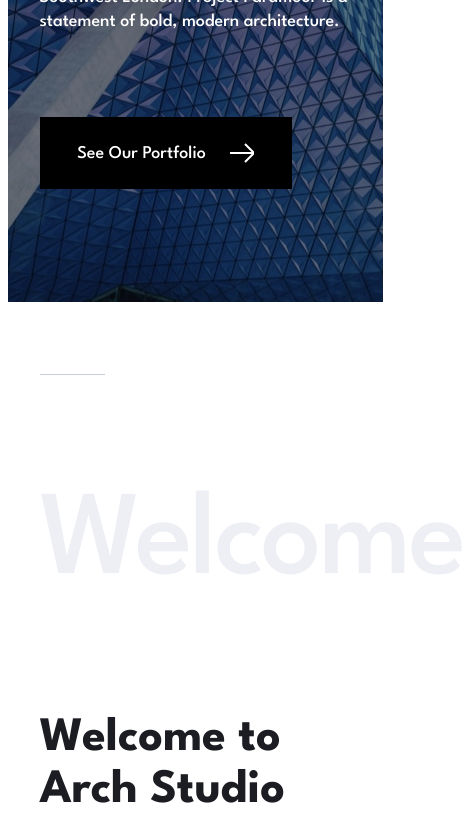
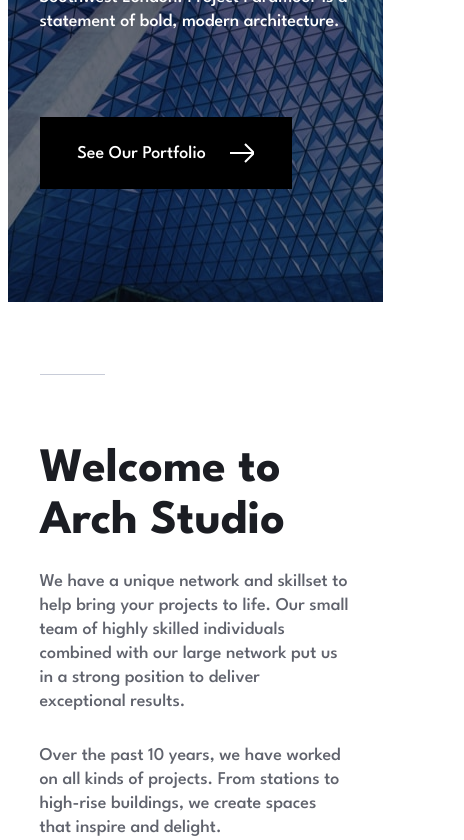
Before and after one commit to gigakhrz/arch-studio-multi-page-website, a Next.js app: page / in a window 390 px wide. Shown: the part 354-1194 px from the top of the page, 464 px wide, since content can reach past the window. Built offline with nearby package versions, Linux system fonts and the light colour scheme.

Commit message:
add last update on tablet to welcome

```diff
--- a/src/app/components/homeChilds/Welocome.tsx
+++ b/src/app/components/homeChilds/Welocome.tsx
@@ -1,8 +1,8 @@
 const Welcome = (): JSX.Element => {
   return (
-    <div className="flex flex-col gap-[69px] w-[375px] px-[32px] md:w-[572px]">
+    <div className="flex flex-col gap-[69px] w-[375px] px-[32px] md:w-[572px] md:gap-0">
       <hr className="bg-[#C8CCD8] border-none w-[65px] h-[1px] md:hidden" />
-      <h1 className="text-[120px] text-[#EEEFF4] leading-[200px] tracking-[-3px]">
+      <h1 className="text-[120px] text-[#EEEFF4] leading-[200px] tracking-[-3px] hidden md:block mb-[-50px]">
         Welcome
       </h1>
       <div className=" flex flex-col items-center gap-[22px] md:items-start md:ga[43px]">
```
